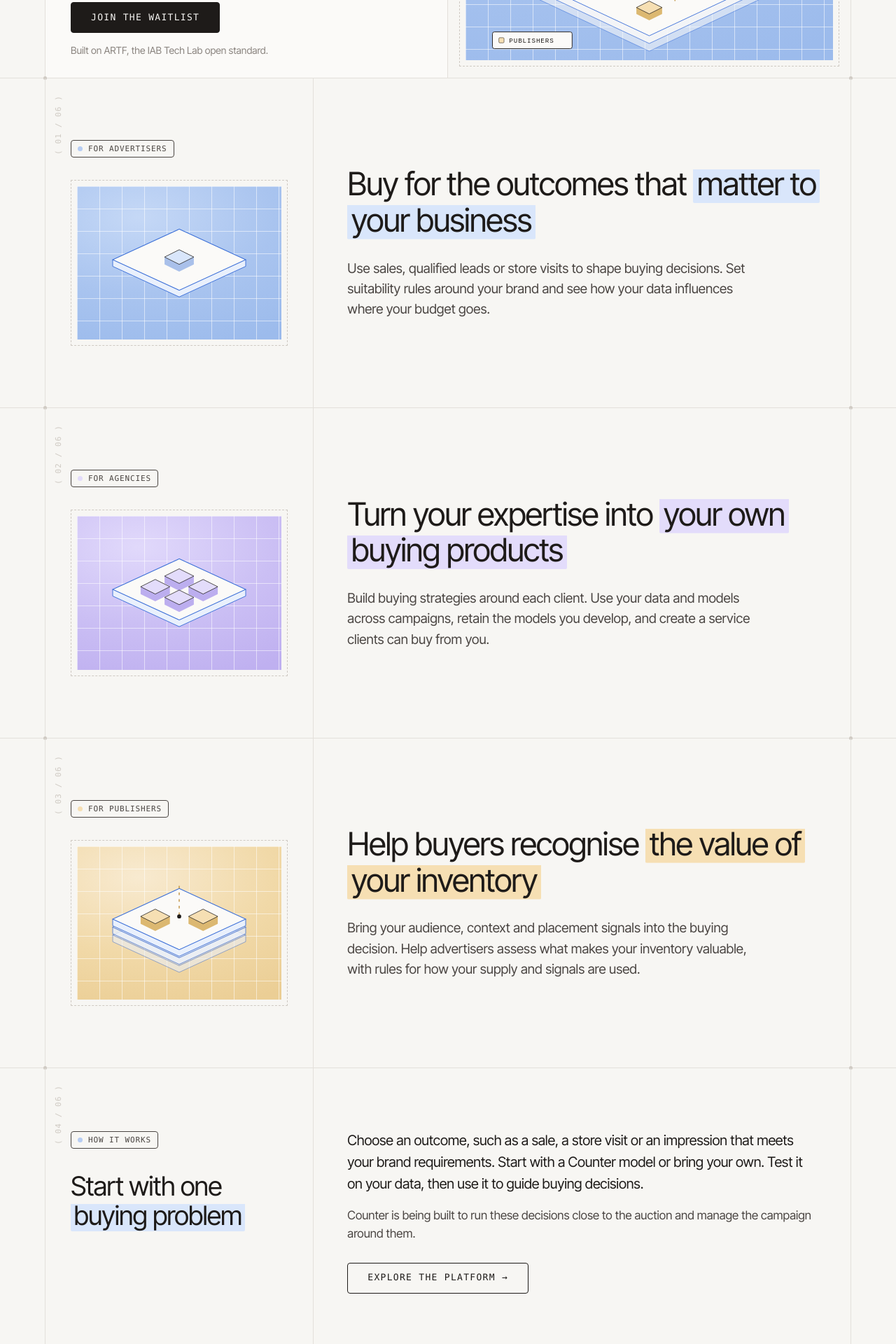
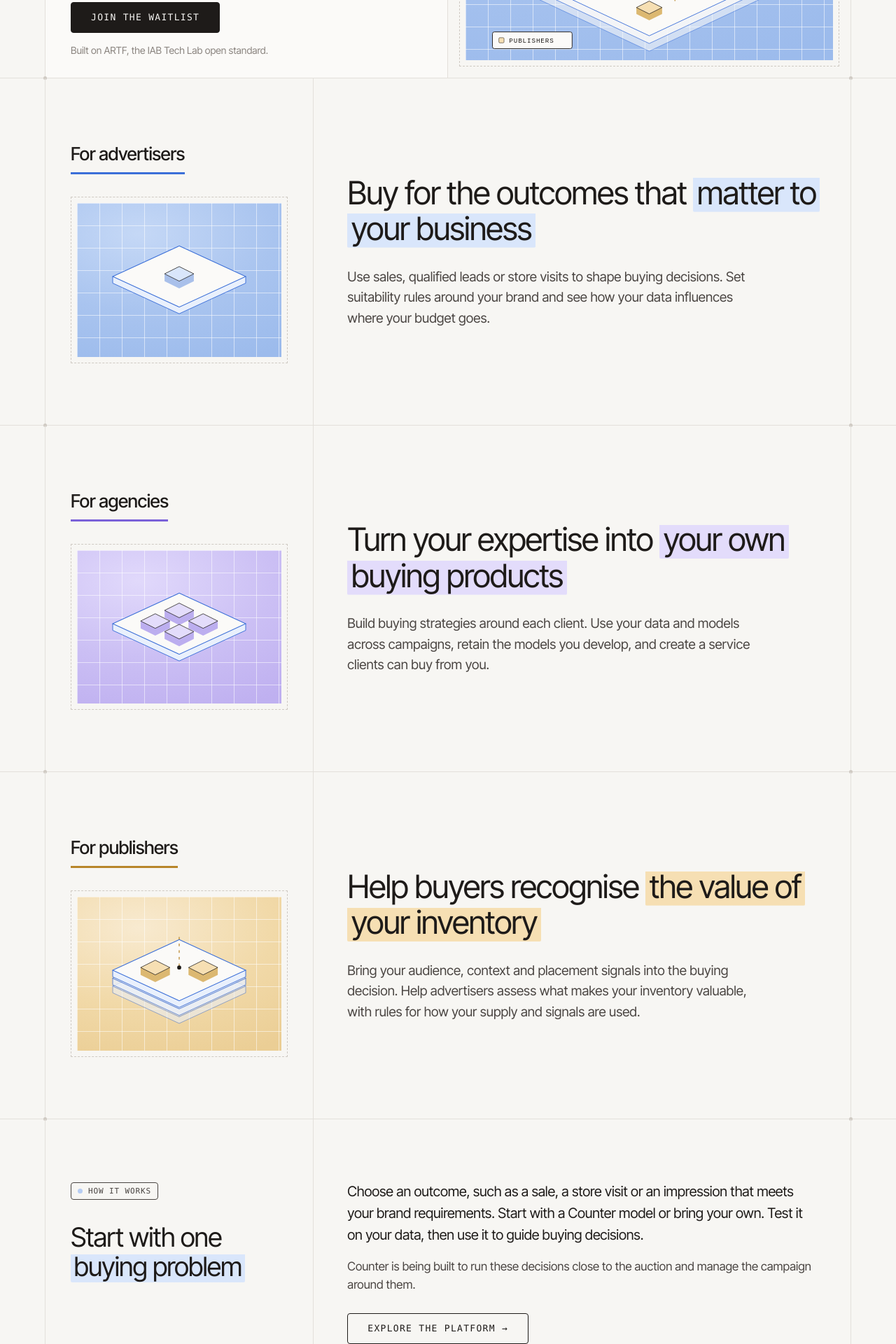
Before and after one commit to counterhq/www, a Next.js app: page / in a window 1280 px wide. Shown: the part 560-2480 px from the top of the page at 70% size. Built offline with nearby package versions, Linux system fonts and the light colour scheme; a web font is replaced by a local one.

Commit message:
feat: make audience labels headings and remove section counters

```diff
--- a/app/(marketing)/marketing.css
+++ b/app/(marketing)/marketing.css
@@ -140,10 +140,6 @@ header {
 .section-head.center h2 { margin: 0 auto; }
 .section-head .lede { margin-top: 28px; font-size: 18px; color: var(--ink-2); max-width: 620px; }
 .section-head.center .lede { margin-left: auto; margin-right: auto; }
-.side-index {
-  position: absolute; top: 24px; left: 10px; writing-mode: vertical-rl; transform: rotate(180deg);
-  font-family: var(--mono); font-size: 11px; letter-spacing: 0.1em; color: var(--line-strong);
-}
 
 .pillars { display: grid; grid-template-columns: repeat(3, 1fr); }
 .pillar { padding: 32px var(--gutter) 44px 28px; border-right: 1px solid var(--line); position: relative; }
@@ -276,7 +272,6 @@ footer { border-top: 1px solid var(--dark-line); }
   .answer { padding-left: calc(var(--gutter) + 44px); }
   .hero-cta .btn { width: 100%; }
   .banner .label { display: block; margin: 0 0 4px; }
-  .side-index { display: none; }
 }
 @media (prefers-reduced-motion: no-preference) {
   .flow { stroke-dasharray: 4 6; animation: flow 1.6s linear infinite; }
@@ -301,7 +296,6 @@ footer { border-top: 1px solid var(--dark-line); }
 .block-head { padding: 88px var(--gutter); border-right: 1px solid var(--line); position: relative; }
 .block-head .chip { margin-bottom: 32px; }
 .block-head h2 { font-size: clamp(28px, 3.2vw, 38px); line-height: 1.12; }
-.block-head .side-index { top: 24px; }
 .block-body { padding: 88px var(--gutter) 88px 48px; max-width: 760px; }
 .prose p { color: var(--ink-2); font-size: 17px; }
 .prose p + p, .prose * + p, .prose p + * { margin-top: 16px; }
@@ -622,3 +616,10 @@ details[open]::details-content { block-size: auto; }
 .foot-links a { text-decoration: none; }
 .foot-links a:hover { color: #ece9e5; }
 .blog-post article a { text-decoration: underline; }
+
+/* Audience sections: "For x" reads as a small heading, underlined in the section's colour. */
+.aud.tone-blue { --aud-strong: #3b6fd8; }
+.aud.tone-violet { --aud-strong: #7b62d9; }
+.aud.tone-amber { --aud-strong: #b8862a; }
+.aud .chip { font-family: var(--sans); font-size: 26px; font-weight: 500; letter-spacing: -0.02em; text-transform: none; color: var(--ink); border: 0; border-bottom: 3px solid var(--aud-strong); border-radius: 0; padding: 0 0 6px; }
+.aud .chip i { display: none; }
--- a/app/(marketing)/page.tsx
+++ b/app/(marketing)/page.tsx
@@ -115,7 +115,6 @@ export default function Page() { return (<><SiteHeader />
     <div className="rule" />
     <section className="frame block aud tone-blue" id="advertisers">
       <div className="block-head">
-        <span className="side-index">( 01 / 06 )</span>
         <span className="chip"><i />For advertisers</span>
         <AudienceArt kind="advertiser" />
       </div>
@@ -127,7 +126,6 @@ export default function Page() { return (<><SiteHeader />
     <div className="rule" />
     <section className="frame block aud tone-violet" id="agencies">
       <div className="block-head">
-        <span className="side-index">( 02 / 06 )</span>
         <span className="chip"><i style={{background: 'var(--hl-violet)'}} />For agencies</span>
         <AudienceArt kind="agency" />
       </div>
@@ -139,7 +137,6 @@ export default function Page() { return (<><SiteHeader />
     <div className="rule" />
     <section className="frame block aud tone-amber" id="publishers">
       <div className="block-head">
-        <span className="side-index">( 03 / 06 )</span>
         <span className="chip"><i style={{background: 'var(--hl-amber)'}} />For publishers</span>
         <AudienceArt kind="publisher" />
       </div>
@@ -151,7 +148,6 @@ export default function Page() { return (<><SiteHeader />
     <div className="rule" />
     <section className="frame block" id="how">
       <div className="block-head">
-        <span className="side-index">( 04 / 06 )</span>
         <span className="chip"><i />How it works</span>
         <h2>Start with one <span className="hl hl-blue">buying problem</span></h2>
       </div>
@@ -164,7 +160,6 @@ export default function Page() { return (<><SiteHeader />
     <div className="rule" />
     <section className="frame" id="open">
       <div className="section-head center">
-        <span className="side-index">( 05 / 06 )</span>
         <span className="chip"><i style={{background: 'var(--hl-green)'}} />Open</span>
         <h2>Open <span className="hl hl-violet">by design.</span></h2>
         <p className="lede">The technology underneath Counter should not become another black box.</p>
@@ -188,7 +183,6 @@ export default function Page() { return (<><SiteHeader />
     <div className="rule" />
     <section className="frame faq-wrap" id="faq">
       <div className="faq-side">
-        <span className="side-index">( 06 / 06 )</span>
         <span className="chip"><i style={{background: 'var(--hl-amber)'}} />FAQ</span>
         <h2>Questions <span className="hl hl-amber">before you join</span></h2>
       </div>
--- a/app/(marketing)/platform/page.tsx
+++ b/app/(marketing)/platform/page.tsx
@@ -162,7 +162,6 @@ export default function Page() { return (<><SiteHeader current="platform" />
     <div className="rule" />
     <section className="frame" id="systems">
       <div className="section-head">
-        <span className="side-index">( 01 / 06 )</span>
         <span className="chip"><i />Architecture</span>
         <h2>Models decide. <span className="hl hl-blue">Agents manage.</span></h2>
         <p className="lede">Media buying happens at two very different speeds.</p>
@@ -267,7 +266,6 @@ export default function Page() { return (<><SiteHeader current="platform" />
     <div className="rule" />
     <section className="frame block" id="models">
       <div className="block-head">
-        <span className="side-index">( 02 / 06 )</span>
         <span className="chip"><i style={{background: 'var(--hl-blue)'}} />Models</span>
         <h2>Open models.</h2>
       </div>
@@ -335,7 +333,6 @@ export default function Page() { return (<><SiteHeader current="platform" />
     <div className="rule" />
     <section className="frame block" id="artf">
       <div className="block-head">
-        <span className="side-index">( 03 / 06 )</span>
         <span className="chip"><i style={{background: 'var(--hl-blue)'}} />ARTF</span>
         <h2>Built on ARTF.</h2>
       </div>
@@ -371,7 +368,6 @@ export default function Page() { return (<><SiteHeader current="platform" />
     <div className="band">
     <section className="frame block" id="agents">
       <div className="block-head">
-        <span className="side-index">( 04 / 06 )</span>
         <span className="chip"><i style={{background: 'var(--hl-violet)'}} />Agents</span>
         <h2>Always-on agents.</h2>
       </div>
@@ -446,7 +442,6 @@ export default function Page() { return (<><SiteHeader current="platform" />
     <div className="rule" />
     <section className="frame block" id="participants">
       <div className="block-head">
-        <span className="side-index">( 05 / 06 )</span>
         <span className="chip"><i style={{background: 'var(--hl-amber)'}} />Buyers + publishers</span>
         <h2>Buyers + publishers.</h2>
       </div>
@@ -515,7 +510,6 @@ export default function Page() { return (<><SiteHeader current="platform" />
     <div className="rule" />
     <section className="frame block" id="open">
       <div className="block-head">
-        <span className="side-index">( 06 / 06 )</span>
         <span className="chip"><i style={{background: 'var(--hl-green)'}} />Open</span>
         <h2>You own it.</h2>
       </div>
```
